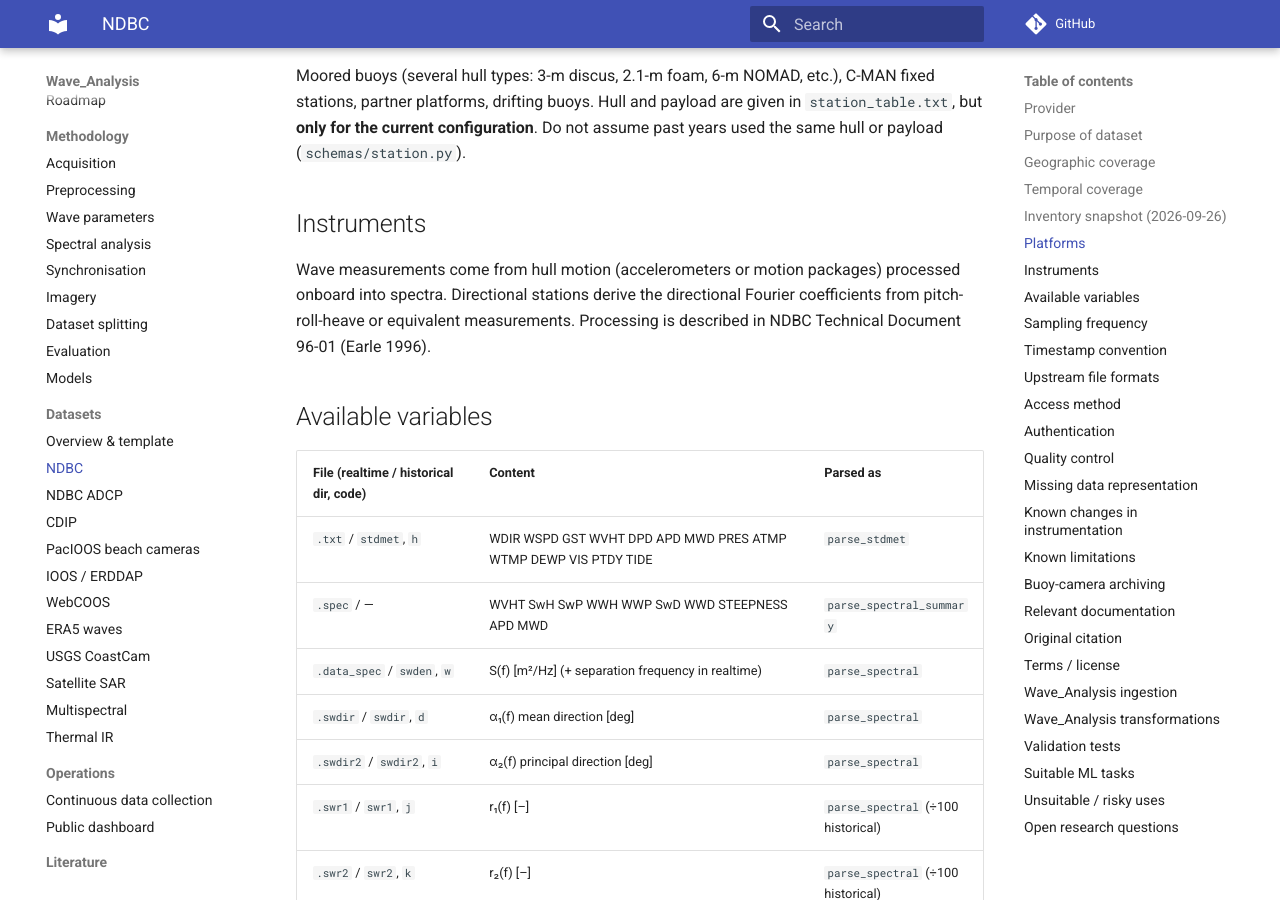
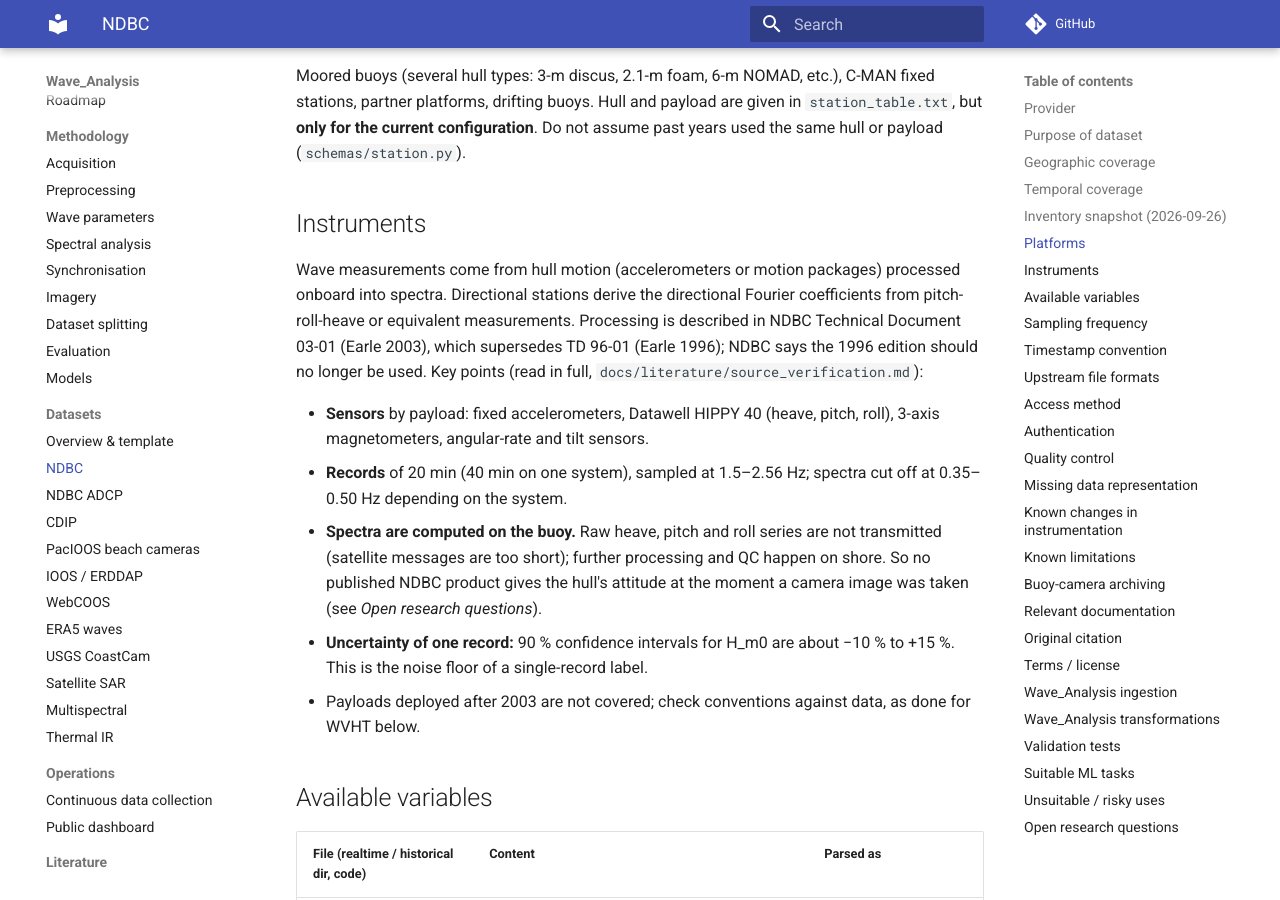
Before and after one commit to StevenFAU/Wave_Analysis, an MkDocs documentation site: the page built from docs/datasets/ndbc.md, in a window 1280 px wide and 900 px high, scrolled down 1868 px. Built offline with MkDocs 1.6.1 and Material for MkDocs 9.7.7, drawn with Linux system fonts in a browser that asks for light colours; comment, search, counter and statistics services are not loaded; some of the changed text lies outside the part shown.

Commit message:
Cite NDBC TD 03-01 and make H_m0 the common H_s baseline
NDBC's wave processing was cited as TD 96-01 (Earle 1996), which TD 03-01
(Earle 2003) supersedes. The bibliography key becomes Earle2003, verified V1
against the full document, and the NDBC datasheet gains its facts: spectra
are computed on the buoy and raw heave/pitch/roll series are never
transmitted; 20-min records (one system 40 min) at 1.5-2.56 Hz; one
record's H_m0 has a 90 % interval of about -10 % to +15 %.

wave_parameters.md takes its H_m0/H_1/3 ratio (H_m0 typically 5-10 %
higher, replacing the ~5 % quoted before), and section 5 sets the common
baseline: H_m0 is the
canonical H_s, H_1/3 only from displacement records, a shared frequency
band when instruments are combined, and record noise carried as label
uncertainty.

Co-Authored-By: Claude Opus 5.5 <noreply@anthropic.com>

```diff
--- a/docs/datasets/ndbc.md
+++ b/docs/datasets/ndbc.md
@@ -71,7 +71,22 @@ not assume past years used the same hull or payload (`schemas/station.py`).
 Wave measurements come from hull motion (accelerometers or motion packages)
 processed onboard into spectra. Directional stations derive the directional
 Fourier coefficients from pitch-roll-heave or equivalent measurements.
-Processing is described in NDBC Technical Document 96-01 (Earle 1996).
+Processing is described in NDBC Technical Document 03-01 (Earle 2003), which
+supersedes TD 96-01 (Earle 1996); NDBC says the 1996 edition should no longer
+be used. Key points (read in full, `docs/literature/source_verification.md`):
+
+- **Sensors** by payload: fixed accelerometers, Datawell HIPPY 40 (heave,
+  pitch, roll), 3-axis magnetometers, angular-rate and tilt sensors.
+- **Records** of 20 min (40 min on one system), sampled at 1.5–2.56 Hz;
+  spectra cut off at 0.35–0.50 Hz depending on the system.
+- **Spectra are computed on the buoy.** Raw heave, pitch and roll series are
+  not transmitted (satellite messages are too short); further processing and
+  QC happen on shore. So no published NDBC product gives the hull's attitude
+  at the moment a camera image was taken (see *Open research questions*).
+- **Uncertainty of one record:** 90 % confidence intervals for H_m0 are about
+  −10 % to +15 %. This is the noise floor of a single-record label.
+- Payloads deployed after 2003 are not covered; check conventions against
+  data, as done for WVHT below.
 
 ## Available variables
 
@@ -158,7 +173,7 @@ None.
 
 ## Quality control
 
-NDBC applies automated and manual QC before release (Earle 1996 and NDBC QC
+NDBC applies automated and manual QC before release (Earle 2003 and NDBC QC
 documentation). Values that fail QC are generally removed (replaced by missing
 codes) rather than flagged, so **public files carry no per-value provider
 flags**. The project applies QARTOD bulk-wave tests and physical checks on top
@@ -245,7 +260,7 @@ historical files once NDBC publishes them (preferred, because they are quality-c
 - Measurement descriptions and units: <https://www.ndbc.noaa.gov/faq/measdes.shtml>
 - Acquisition times: <https://www.ndbc.noaa.gov/faq/acq.shtml>
 - Historical data: <https://www.ndbc.noaa.gov/historical_data.shtml>
-- Earle, M. D. (1996). *Nondirectional and Directional Wave Data Analysis Procedures*, NDBC TD 96-01.
+- Earle, M. D. (2003). *Nondirectional and Directional Wave Data Analysis Procedures*, NDBC TD 03-01: <https://www.ndbc.noaa.gov/wavemeas.pdf>. Supersedes TD 96-01 (1996).
 
 ## Original citation
 
```
Also changed, not shown: CHANGELOG.md (+3 -0 lines), docs/literature/bibliography.bib (+5 -3 lines), docs/literature/source_verification.md (+19 -0 lines), docs/methodology/wave_parameters.md (+23 -2 lines).
